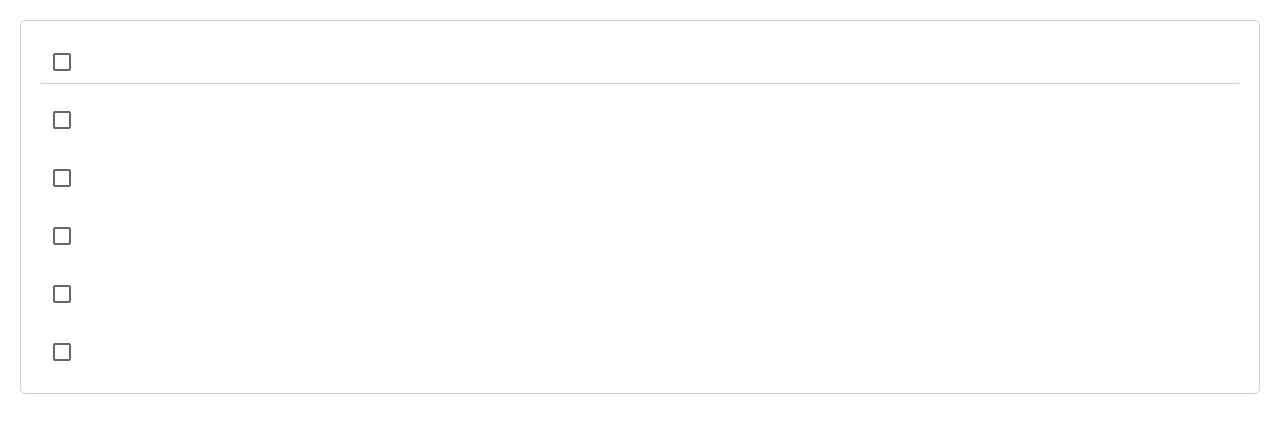
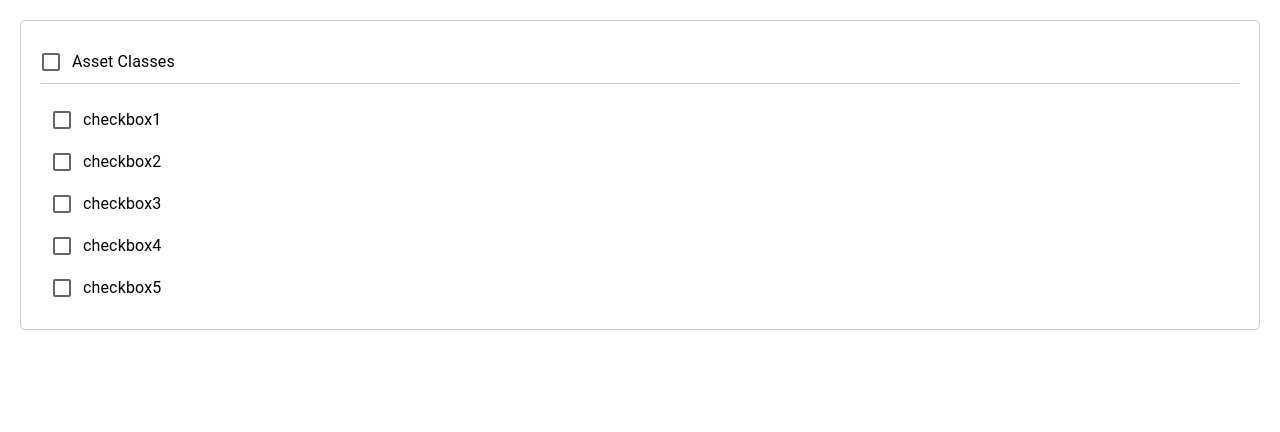
Before and after one commit to Alexander-Rysenko/MondayCapital, a React (Create React App) app: page / in a window 1280 px wide. Shown: the top 432 px of the page. Built offline with nearby package versions, Linux system fonts and the light colour scheme.

Commit message:
fix some styles and add labels

```diff
--- a/src/Main/index.tsx
+++ b/src/Main/index.tsx
@@ -3,6 +3,7 @@ import Box from '@mui/material/Box';
 import Stack from '@mui/material/Stack';
 import { DataProps } from '../types';
 import Checkbox from '@mui/material/Checkbox';
+import FormControlLabel from '@mui/material/FormControlLabel';
 
 type MainProps = {
     data: DataProps;
@@ -22,10 +23,16 @@ const Main: React.FC<MainProps> = ({ data }): JSX.Element => {
 
     const getContent = useMemo(() => {
         return checkboxKeyList.map((item: string): JSX.Element => (
+            <FormControlLabel
+                className="checkbox-item"
+                control={
                     <Checkbox
                         checked={checkList[item]}
                         onChange={(e, state) => handleClick(state, item)}
                         inputProps={{ 'aria-label': 'primary checkbox' }}
+                    />
+                }
+                label={item}
             />
         ));
     }, [checkList]);
@@ -53,10 +60,15 @@ const Main: React.FC<MainProps> = ({ data }): JSX.Element => {
     return (
         <div className="wrapper content-wrapper">
             <div className="block-header">
+                <FormControlLabel
+                    control={
                         <Checkbox
                             checked={allChecked}
                             onChange={(e, state) => handleClickAll(state)}
                             inputProps={{ 'aria-label': 'primary checkbox' }}
+                        />
+                    }
+                    label="Asset Classes"
                 />
             </div>
             <Box sx={{width: '100%'}}>
--- a/src/app.scss
+++ b/src/app.scss
@@ -27,6 +27,10 @@ body {
 
 .content-inner {
   align-items: flex-start;
+
+  .checkbox-item {
+    margin: 0;
+  }
 }
 
 .block-header {
```
Lines whose indentation alone changed are shown as unchanged.
